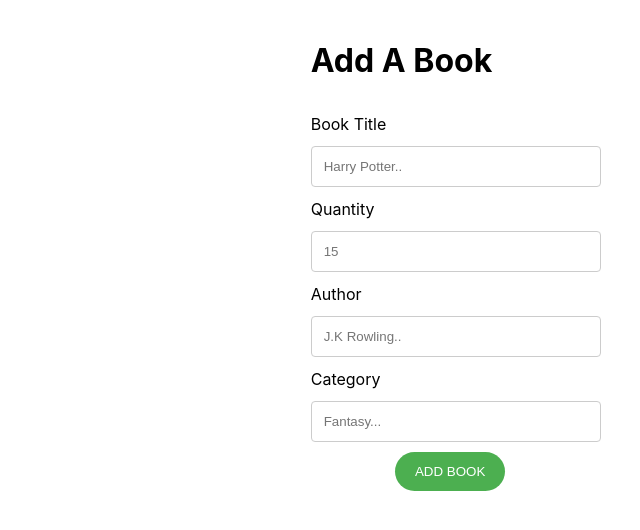
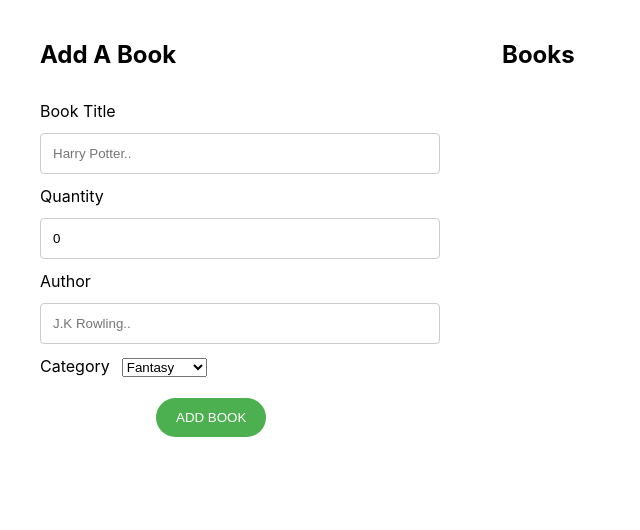
Before and after one commit to wigxel/library-booking, a React (Create React App) app: page / in a window 1280 px wide. Shown: the top 530 px of the page, without its empty margins (184-824 px from the left). Built offline with nearby package versions, Linux system fonts and the light colour scheme.

Commit message:
Added A Book component

```diff
--- a/package.json
+++ b/package.json
@@ -8,7 +8,8 @@
     "@testing-library/user-event": "^7.2.1",
     "react": "^16.13.1",
     "react-dom": "^16.13.1",
-    "react-scripts": "3.4.1"
+    "react-scripts": "3.4.1",
+    "yup": "^0.28.3"
   },
   "scripts": {
     "start": "react-scripts start",
--- a/src/App.css
+++ b/src/App.css
@@ -6,13 +6,19 @@
   display:flex;
   justify-content:center;
   padding:20px;
+  gap: 2rem;
+}
 
+.container > section {
+  width: 400px;
+  margin-left: 30px;
+}
 
+.add_book:hover{
+  color: #333;
+  background-color: rgb(103, 250, 108);
+}
 
-}
-.add_book:hover{
-  background-color: aqua;
-}
 input[type=text]{
   width: 100%;
   padding: 12px;
--- a/src/App.js
+++ b/src/App.js
@@ -1,11 +1,29 @@
+
 import React from 'react';
-import AddBook from './components/AddBook'
+import AddBook from './components/AddBookFunction'
 import './App.css';
+import Book from './components/Book'
 
 function App() {
+  // create a state
+  const [state,setState]= React.useState([])
+  const handleSubmitBook = (bookData) => {
+    setState([ ...state, bookData ]);
+    //console.log('Data was submited', bookData)
+  }
+
   return (
-    <div className='container' >
-      <AddBook onSubmit={(data) => console.log('Data was submited', data)}/>
+    <div className='container'>
+      <section>
+        <AddBook onSubmitBook={handleSubmitBook}/>
+      </section>
+
+      <section>
+        <h1>Books</h1>
+        {state.map((book, index) =>
+          <Book key={index} {...book} />
+        )}
+      </section>
     </div>
   );
 }
--- a/src/components/AddBook.js
+++ b/src/components/AddBook.js
@@ -1,45 +1,73 @@
 import React, { Component } from "react";
 
 export default class AddBook extends Component {
-    constructor(){
-        super()
+  constructor() {
+    super();
     this.state = {
       booktitle: "",
       quantity: 0,
       author: "",
       category: ""
-        }
+    };
   }
 
   // currying
   curUpdateField(fieldName) {
-       return (evt) => {
+    return evt => {
       const newObj = { ...this.state };
       newObj[fieldName] = evt.target.value;
       this.setState(newObj);
 
       // approaching
       // this.setState({ ...this.state, [fieldName]: evt.target.value })
-       }
+    };
   }
 
   render() {
     return (
-      <form onSubmit={(evt)=> {
-          evt.preventDefault()
+      <form
+        onSubmit={evt => {
+          evt.preventDefault();
           //   console.log('Book Submit:', this.state)
           this.props.onSubmit({ ...this.state });
-      }} >
+        }}
+      >
         <h1>Add A Book</h1>
         <label for="booktitle">Book Title</label>
-        <input type="text" name="booktitle"  placeholder ='Harry Potter..' onChange={this.curUpdateField('booktitle')}/><br/>
+        <input
+          type="text"
+          name="booktitle"
+          placeholder="Harry Potter.."
+          onChange={this.curUpdateField("booktitle")}
+        />
+        <br />
         <label for="quantity">Quantity</label>
-        <input type="text" name="quantity" placeholder ='15' onChange={this.curUpdateField("quantity")} /><br/>
+        <input
+          type="text"
+          name="quantity"
+          placeholder="15"
+          onChange={this.curUpdateField("quantity")}
+        />
+        <br />
         <label for="author">Author</label>
-        <input type="text" name="author" placeholder ='J.K Rowling..' onChange={this.curUpdateField("author")} /><br/>
+        <input
+          type="text"
+          name="author"
+          placeholder="J.K Rowling.."
+          onChange={this.curUpdateField("author")}
+        />
+        <br />
         <label for="category">Category</label>
-        <input type="text" name="category" placeholder ='Fantasy...' onChange={this.curUpdateField("category")} /><br/>
-        <button className='add_book' type="submit">ADD BOOK</button>
+        <select name="category"
+          onChange={this.curUpdateField("category")}>
+          <option>Fantasic Beasts</option>
+          <option>Half Blood Prince</option>
+          <option>Prisoner of Azkabam</option>
+        </select>
+        <br />
+        <button className="add_book" type="submit">
+          ADD BOOK
+        </button>
       </form>
     );
   }
--- /dev/null
+++ b/src/components/AddBookFunction.js
@@ -0,0 +1,88 @@
+import React from "react";
+import { string, object, number } from 'yup';
+
+let schema = object().shape({
+  booktitle: string().required().min(5),
+  quantity: number().positive().required(),
+  author: string().required(),
+  category: string().required()
+});
+
+const default_state = {
+    booktitle: "",
+    quantity: 0,
+    author: "",
+    category: "",
+    errors: []
+};
+
+export default function AddBook (props) {
+    const [state, setState] = React.useState(default_state);
+    const curUpdateField = (fieldName) => (evt) => {
+        setState({
+            ...state,
+            [fieldName]: evt.target.value
+        })
+    }
+    const handleSubmit = evt => {
+      evt.preventDefault();
+      // schema.isValid(state).then((result) => {});
+      schema.validate(state).then((result) => {
+        props.onSubmitBook({ ...state });
+        setState(default_state);
+      }).catch((err) => {
+        // add the `err.errors` here into the state[errors]
+        setState({...state, errors: err.errors })
+        // console.log(err.name, err.errors);
+      })
+    }
+
+    return (
+        <form
+            onSubmit={handleSubmit}
+        >
+        <h1>Add A Book</h1>
+        {state.errors.map((error,index)=> {
+          return <li key ={index}>{error}</li>
+        })}
+        <label for="booktitle">Book Title</label>
+         <input
+          type="text"
+          name="booktitle"
+          placeholder="Harry Potter.."
+          value={state.booktitle}
+          onChange={curUpdateField("booktitle")}
+        />
+        <br />
+        <label for="quantity">Quantity</label>
+        <input
+          type="text"
+          name="quantity"
+          value={state.quantity}
+          placeholder="15"
+          onChange={curUpdateField("quantity")}
+        />
+        <br />
+        <label for="author">Author</label>
+        <input
+          type="text"
+          name="author"
+          value={state.author}
+          placeholder="J.K Rowling.."
+          onChange={curUpdateField("author")}
+        />
+        <br />
+        <label for="category">Category</label>
+        <select name="category"
+          onChange={curUpdateField("category")}>
+          <option>Fantasy</option>
+          <option>Sci-Fiction</option>
+          <option>Adventure</option>
+        </select>
+        <br />
+        <button className="add_book" type="submit">
+          ADD BOOK
+        </button>
+      </form>
+    )
+}
--- /dev/null
+++ b/src/components/Book.js
@@ -0,0 +1,12 @@
+import React from 'react'
+
+export default function Book(props){
+    return (
+         <div >
+            Title: {props.booktitle} <br/>
+            Quantity: {props.quantity}<br/>
+            Author: {props.author} <br/>
+            Category : {props.category}
+        </div>
+    )
+}
```
Also changed, not shown: 1 other file (tests, documents, lock files or other folders). Lines whose indentation alone changed are shown as unchanged.
